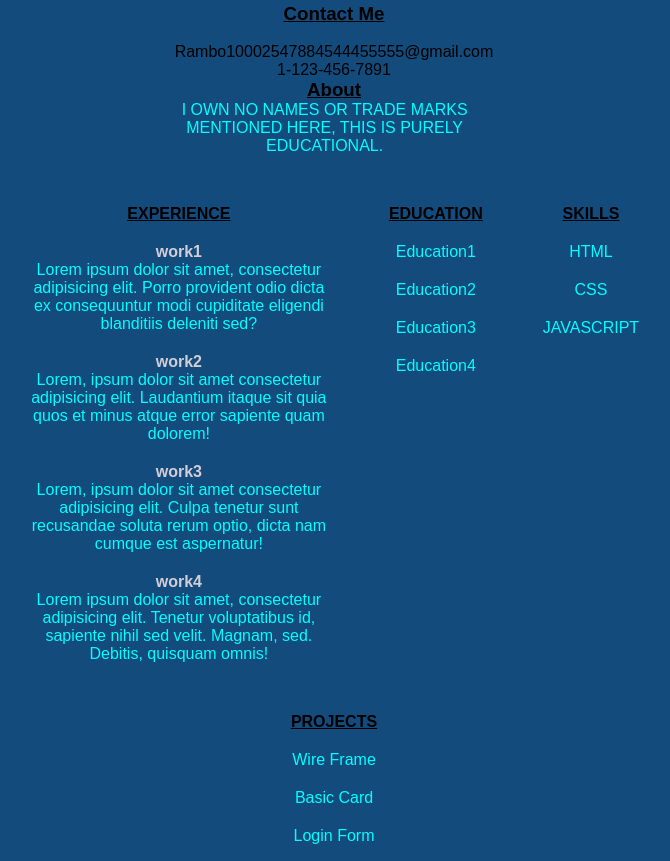
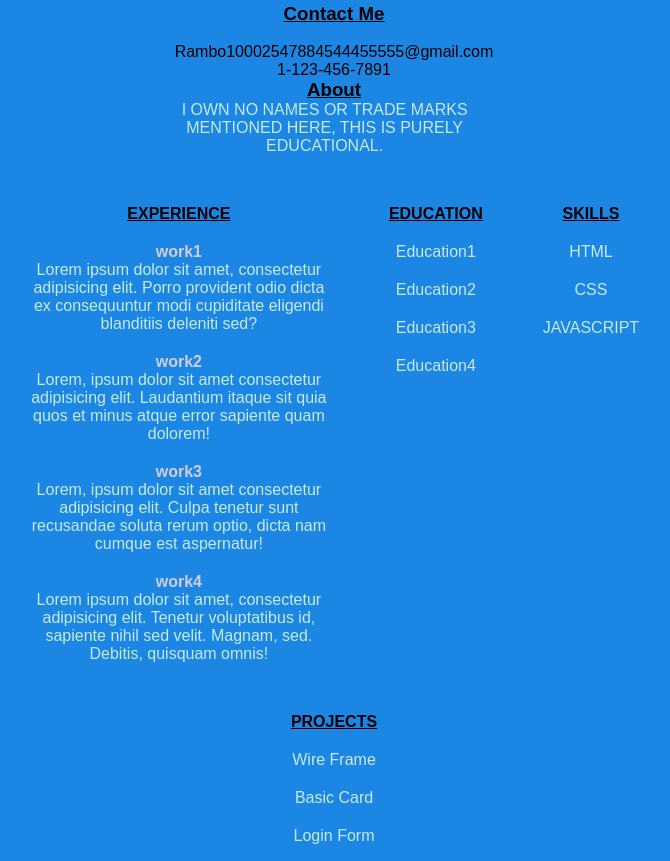
Before and after one commit to VshaunR/practice-resume, a plain HTML site: page index.html in a window 1280 px wide. Shown: the part 68-929 px from the top of the page, without its empty margins (326-996 px from the left). Drawn offline with Linux system fonts and the light colour scheme.

Commit message:
added correct background color to desktop view

```diff
--- a/styles/mobile.css
+++ b/styles/mobile.css
@@ -23,8 +23,8 @@
     margin: 0;
     display: flex;
     flex-direction: column;
-    background-color: rgb(19, 75, 124);
-    color: aqua;
+    background-color: rgb(27, 134, 228);
+    color: rgb(199, 233, 233);
     transition: all ease-in 1s;
     gap: 50px;
     padding: 1rem;
--- a/styles/styles.css
+++ b/styles/styles.css
@@ -45,6 +45,7 @@ align-items: start;
   justify-content: center;
   flex-direction: column;
   gap: 20px;
+  flex-wrap: wrap;
 
 }
 .footer{
```
